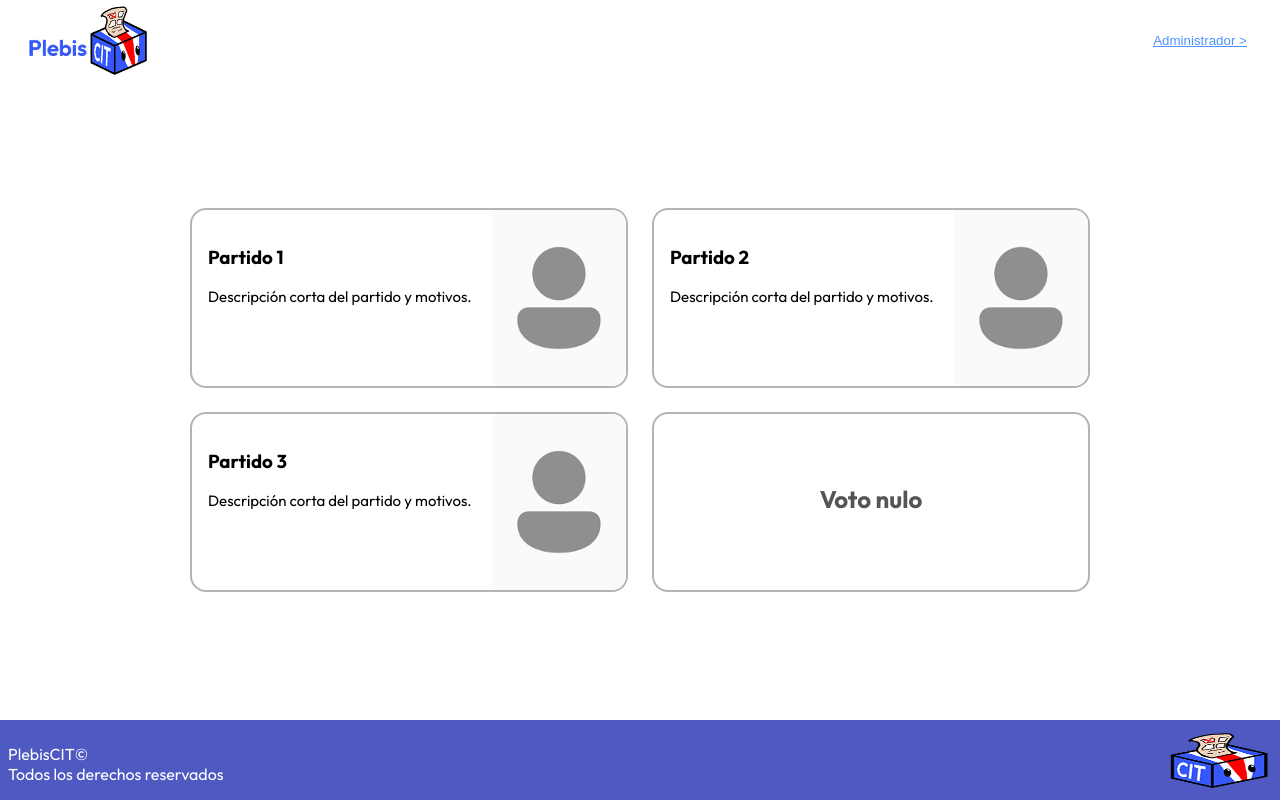
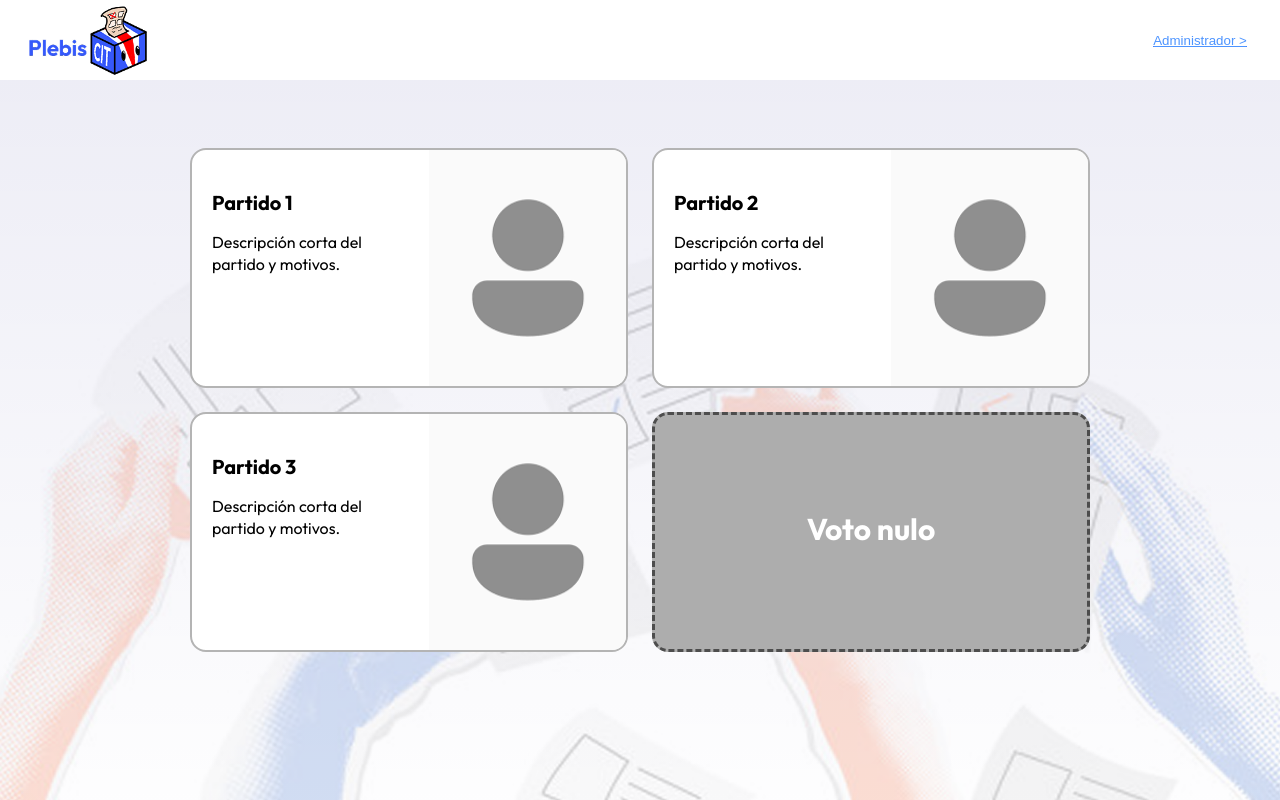
Before and after one commit to G10sr/plebisCIT, a React (Vite) app: page /vote in a window 1280 px wide. Shown: the top 800 px of the page. Built offline with nearby package versions, Linux system fonts and the light colour scheme.

Commit message:
Vote update 2: Electric Bogaloo

```diff
--- a/src/components/PartidoCard.jsx
+++ b/src/components/PartidoCard.jsx
@@ -8,9 +8,15 @@ function PartidoCard({ partido, onClick, seleccionado }) {
       onClick={onClick}
       style={{
         ...styles.card,
+
         border: seleccionado
           ? "3px solid #2f80ed"
+          : esNulo
+          ? "3px dashed #4d4d4d"
           : "2px solid rgb(180, 180, 180)",
+
+        backgroundColor: esNulo ? "#adadad" : "#fff",
+
         ...(esNulo && styles.nullCard),
       }}
     >
@@ -19,8 +25,8 @@ function PartidoCard({ partido, onClick, seleccionado }) {
       ) : (
         <div style={styles.content}>
           <div style={styles.textContainer}>
-            <h3>{partido.nombre}</h3>
-            <p>{partido.descripcionCorta}</p>
+            <h3 style={styles.title}>{partido.nombre}</h3>
+            <p style={styles.description}>{partido.descripcionCorta}</p>
           </div>
 
           <div style={styles.imageContainer}>
@@ -42,12 +48,12 @@ const styles = {
     borderRadius: 16,
     overflow: "hidden",
     width: "100%",
-    height: 180,
+    height: 240, // ⬅️ más grande
     cursor: "pointer",
     border: "2px solid #b4b4b4",
+    transition: "all 0.2s ease", // ⬅️ animación suave
   },
 
-  // Extra layout for null vote
   nullCard: {
     display: "flex",
     alignItems: "center",
@@ -55,9 +61,9 @@ const styles = {
   },
 
   nullText: {
-    fontSize: 24,
+    fontSize: 30, // ⬅️ más grande
     fontWeight: "bold",
-    color: "#555",
+    color: "#ffffff",
     textAlign: "center",
   },
 
@@ -67,12 +73,22 @@ const styles = {
   },
 
   textContainer: {
-    flex: 2,
-    padding: 16,
+    flex: 1.5,
+    padding: 20, // ⬅️ más espacio interno
+  },
+
+  title: {
+    fontSize: 20,
+    marginBottom: 8,
+  },
+
+  description: {
+    fontSize: 16,
+    lineHeight: 1.4,
   },
 
   imageContainer: {
-    flex: 1,
+    flex: 1.5,
     display: "flex",
     alignItems: "center",
     justifyContent: "center",
--- a/src/pages/Voting.jsx
+++ b/src/pages/Voting.jsx
@@ -2,6 +2,7 @@ import React, { useState } from "react";
 import PartidoCard from "../components/PartidoCard";
 import PartidoModal from "../components/PartidoModal";
 import placehold from "../assets/img/PlaceHolder.png";
+import img from '../assets/img/CRvotos.png';
 
 function Vote() {
     const [partidoSeleccionado, setPartidoSeleccionado] = useState(null);
@@ -41,7 +42,17 @@ function Vote() {
 
     return (
         //Configuracion de los partidos
-        <section className="fondo-container">
+        <section
+            className="fondo-container"
+            style={{
+                position: "relative",
+                minHeight: "100vh",
+                backgroundImage: `linear-gradient(rgba(2, 0, 126, 0.07), rgba(0, 0, 0, 0)), url(${img})`,
+                backgroundSize: "cover",
+                backgroundPosition: "center",
+                backgroundRepeat: "no-repeat", backgroundImage: `linear-gradient(rgba(2, 0, 126, 0.07), rgba(0, 0, 0, 0)),url(${img})`
+            }}
+        >
             <div style={styles.overlay}>
                 <div style={styles.grid}>
                     {partidos.map((p) => (
```
